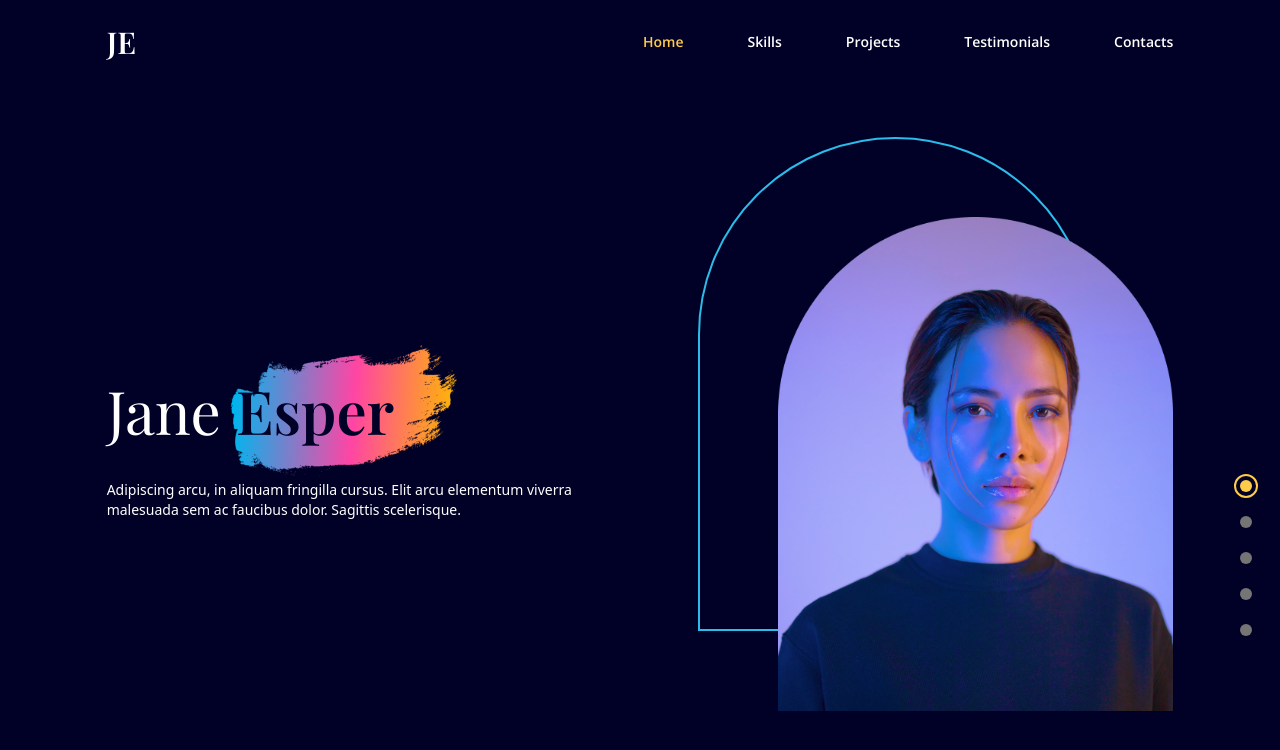
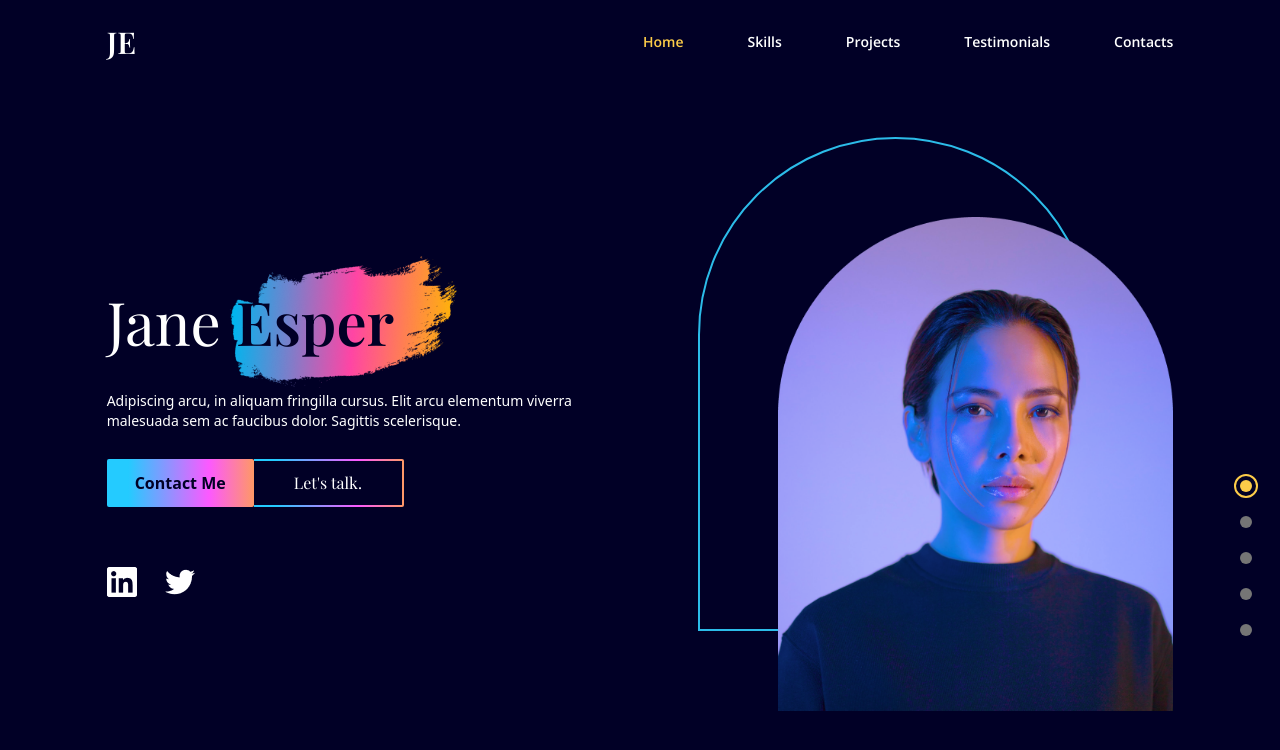
Before and after one commit to Majumder99/react-portfolio-website, a React (Vite) app: page / in a window 1280 px wide. Shown: the top 750 px of the page. Built offline with nearby package versions, Linux system fonts and the light colour scheme.

Commit message:
done hero page

```diff
--- a/src/App.jsx
+++ b/src/App.jsx
@@ -35,6 +35,7 @@
               setSelectedPage={setSelectedPage}
             />
           )}
+          {/* Hero page  */}
           <Landing setSelectedPage={setSelectedPage} />
         </div>
       </div>
--- /dev/null
+++ b/src/components/SocialMediaIcons.jsx
@@ -0,0 +1,27 @@
+import Linkedin from "../assets/linkedin.png";
+import Twiter from "../assets/twitter.png";
+
+const SocialMediaIcons = () => {
+  return (
+    <div className="flex justify-center md:justify-start my-10 gap-7">
+      <a
+        className="hover:opacity-50 transition duration-500"
+        href="https://www.linkedin.com"
+        target="_blank"
+        rel="noreferrer"
+      >
+        <img alt="linkedin-link" src={Linkedin} />
+      </a>
+      <a
+        className="hover:opacity-50 transition duration-500"
+        href="https://www.twitter.com"
+        target="_blank"
+        rel="noreferrer"
+      >
+        <img alt="twitter-link" src={Twiter} />
+      </a>
+    </div>
+  );
+};
+
+export default SocialMediaIcons;
--- a/src/scenes/Landing.jsx
+++ b/src/scenes/Landing.jsx
@@ -3,6 +3,7 @@
 import AnchorLink from "react-anchor-link-smooth-scroll";
 import useMediaQuery from "../hooks/useMediaQuery";
 import headImg from "../assets/profile-image.png";
+import SocialMediaIcons from "../components/SocialMediaIcons";
 
 const Landing = ({ setSelectedPage }) => {
   const isAboveMediumScreen = useMediaQuery("(min-width: 1060px)");
@@ -40,7 +41,8 @@
           <motion.div
             initial="hidden"
             whileInView="visible"
-            viewport={{ once: true, amout: 0.5 }}
+            viewport={{ once: true, amount: 0.5 }}
+            transition={{ duration: 0.5 }}
             variants={{
               hidden: { opacity: 0, x: -50 },
               visible: { opacity: 1, x: 0 },
@@ -60,6 +62,50 @@
               viverra malesuada sem ac faucibus dolor. Sagittis scelerisque.
             </p>
           </motion.div>
+
+          {/* Call to action  */}
+          <motion.div
+            className="flex mt-5 justify-center md:justify-start"
+            initial="hidden"
+            whileInView="visible"
+            viewport={{ once: true, amount: 0.5 }}
+            transition={{ delay: 0.2, duration: 0.5 }}
+            variants={{
+              hidden: { opacity: 0, x: -50 },
+              visible: { opacity: 1, x: 0 },
+            }}
+          >
+            <AnchorLink
+              className="bg-gradient-rainblue text-deep-blue rounded-sm py-3 px-7 font-semibold
+              hover:bg-blue hover:text-white transition duration-500"
+              onClick={() => setSelectedPage("contact")}
+              href="#contact"
+            >
+              Contact Me
+            </AnchorLink>
+            <AnchorLink
+              className="rounded-r-sm bg-gradient-rainblue py-0.5 pr-0.5"
+              onClick={() => setSelectedPage("contact")}
+              href="#contact"
+            >
+              <div className="bg-deep-blue hover:text-red transition duration-500 w-full h-full flex items-center justify-center px-10 font-playfair">
+                Let's talk.
+              </div>
+            </AnchorLink>
+          </motion.div>
+          <motion.div
+            className="flex mt-5 justify-center md:justify-start"
+            initial="hidden"
+            whileInView="visible"
+            viewport={{ once: true, amount: 0.5 }}
+            transition={{ delay: 0.4, duration: 0.5 }}
+            variants={{
+              hidden: { opacity: 0, x: -50 },
+              visible: { opacity: 1, x: 0 },
+            }}
+          >
+            <SocialMediaIcons />
+          </motion.div>
         </div>
       </section>
     </>
```
